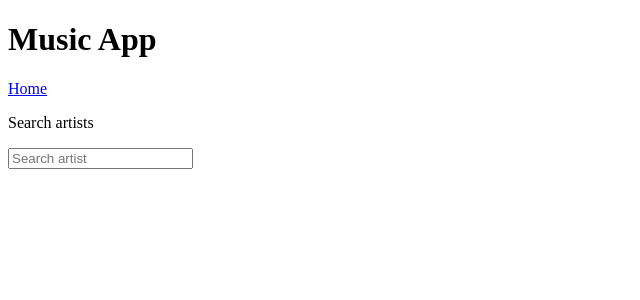
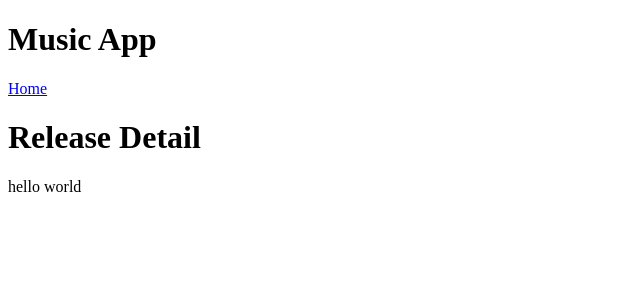
Before and after one commit to Artist-Search-2021/artists-search-fe, a React app: page /release/1 in a window 1280 px wide. Before the commit this address led to /. Shown: the top 300 px of the page, without its empty margins (0-640 px from the left). Built offline with nearby package versions, Linux system fonts and the light colour scheme.

Commit message:
link to Release Detail page

```diff
--- a/src/components/app/App.jsx
+++ b/src/components/app/App.jsx
@@ -2,6 +2,7 @@
 import React from 'react';
 import { BrowserRouter as Router, Switch, Redirect, Route } from 'react-router-dom';
 import ArtistReleases from '../display/ArtistReleases';
+import ReleaseDetail from '../display/ReleaseDetail'
 import Header from '../common/Header';
 import Home from '../home/Home/Home';
 
@@ -12,6 +13,7 @@ export default function App() {
       <Switch>
         <Route exact path="/" component={Home} />
         <Route exact path="/artist/:id" component={ArtistReleases}></Route>
+        <Route exact path="/release/:id" component={ReleaseDetail}></Route>
         <Redirect to="/" />
       </Switch>
     </Router>
--- a/src/components/display/ArtistReleases.js
+++ b/src/components/display/ArtistReleases.js
@@ -1,7 +1,7 @@
 import React from 'react';
 import useRelease from '../../state/release';
 import Loading from '../common/Loading';
-import { useLocation } from 'react-router-dom';
+import { useLocation, Link } from 'react-router-dom';
 
 export default function ArtistReleases() {
   const [releases, loading, artistId] = useRelease();
@@ -30,11 +30,16 @@ export default function ArtistReleases() {
 
     return (
       <li key={release.id}>
-        <p>{release.title}</p>
+        <Link to={{
+          pathname: `/release/${release.id}`,
+          state: { artistName: artistName }
+        }}>
+          <p>{release.title}</p>
 
-        <img style={{ width: '200px' }}
-          src={`http://coverartarchive.org/release/${release.id}/front`}
-        />
+          <img style={{ width: '200px' }}
+            src={`http://coverartarchive.org/release/${release.id}/front`}
+          />
+        </Link>
       </li>
     );
   });
--- /dev/null
+++ b/src/components/display/ReleaseDetail.jsx
@@ -0,0 +1,12 @@
+import React from 'react';
+
+export default function ReleaseDetail() {
+  return (
+    <div className='ReleaseDetail'>
+      <h1>Release Detail</h1>
+      <p>
+        hello world
+      </p>
+    </div>
+  );
+}
```
